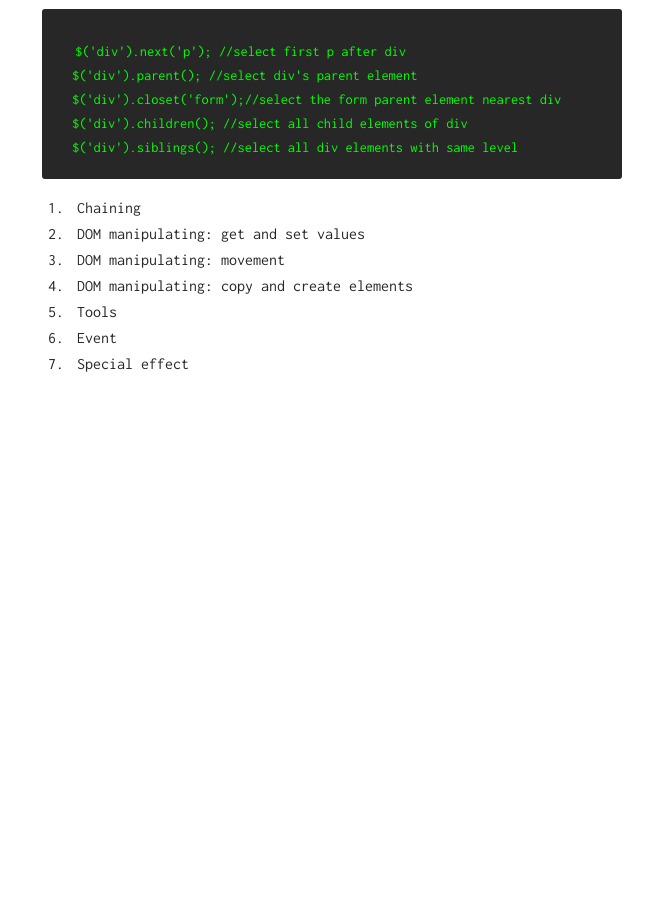
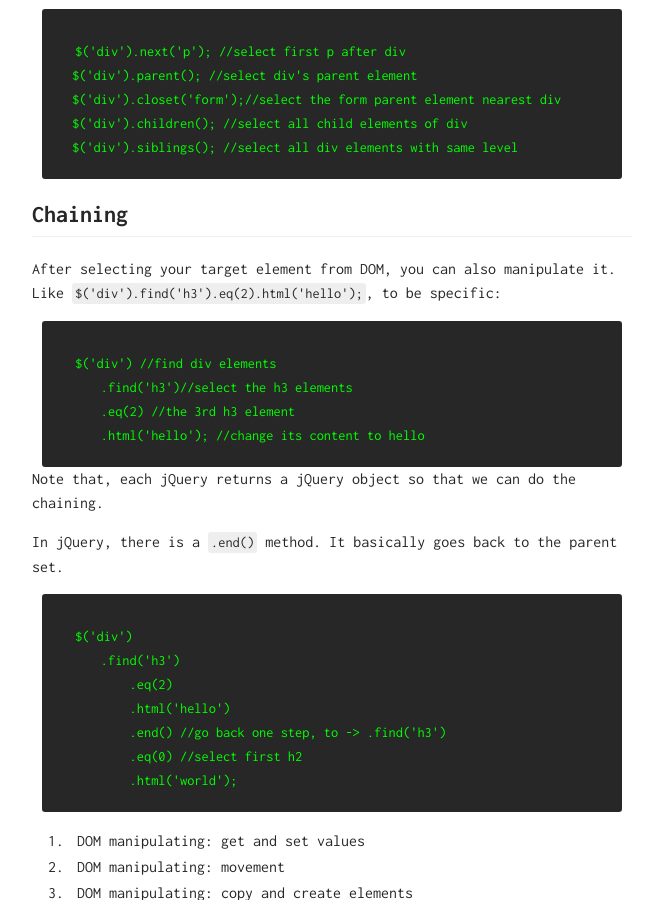
Before and after one commit to mossgreen/blog, a Jekyll site: the page built from _posts/2016-05-12-thinking-in-jQuery.md, in a window 1280 px wide and 900 px high, scrolled down 1224 px. Shown: the whole window, without its empty margins (308-961 px from the left). Built offline with Jekyll 4.4.1, drawn with Linux system fonts in a browser that asks for light colours; before the commit the page ends 1691 px from its top, so only the background shows below that.

Commit message:
chaining

````diff
--- a/_posts/2016-05-12-thinking-in-jQuery.md
+++ b/_posts/2016-05-12-thinking-in-jQuery.md
@@ -54,7 +54,32 @@
 $('div').siblings(); //select all div elements with same level
 ```
 
-3. Chaining
+Chaining
+---
+
+After selecting your target element from DOM, you can also manipulate it. Like `$('div').find('h3').eq(2).html('hello');`, to be specific:
+
+```
+$('div') //find div elements
+    .find('h3')//select the h3 elements
+    .eq(2) //the 3rd h3 element
+    .html('hello'); //change its content to hello
+```
+
+Note that, each jQuery returns a jQuery object so that we can do the chaining.
+
+In jQuery, there is a `.end()` method. It basically goes back to the parent set.
+
+```
+$('div')
+    .find('h3')
+        .eq(2)
+        .html('hello')
+        .end() //go back one step, to -> .find('h3')
+        .eq(0) //select first h2
+        .html('world');
+```
+
 4. DOM manipulating: get and set values
 5. DOM manipulating: movement
 6. DOM manipulating: copy and create  elements
````
